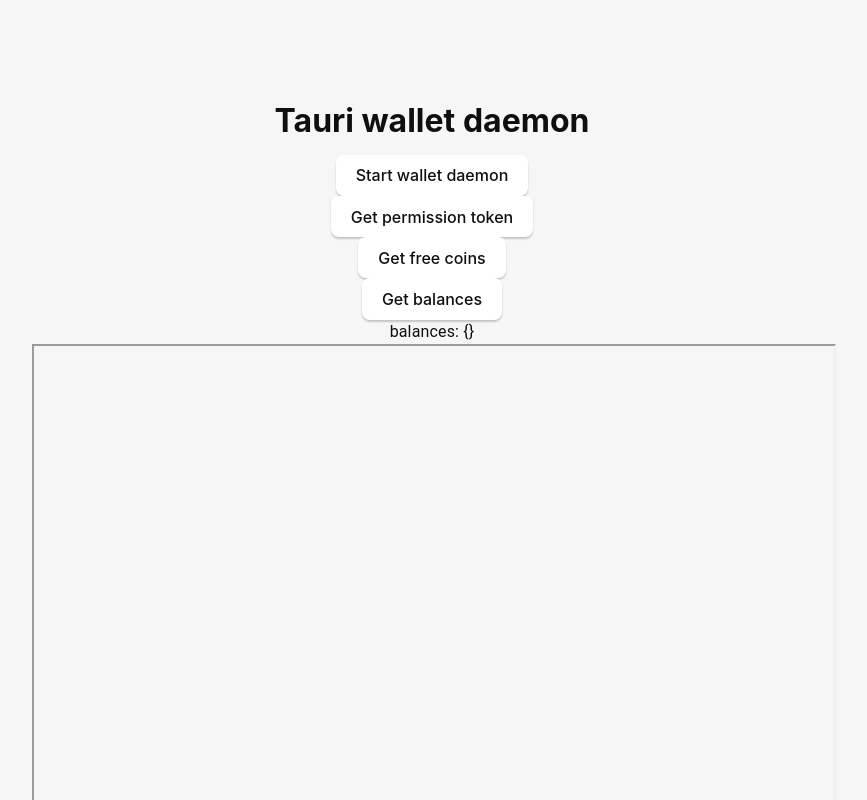
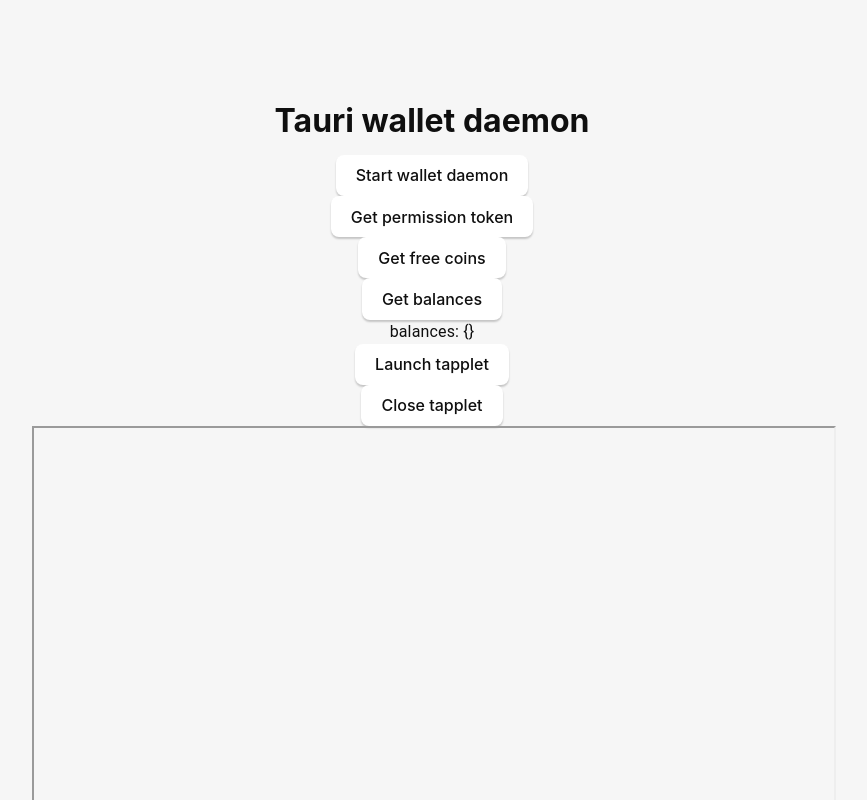
Before and after one commit to tari-project/tari-universe, a React (Vite) app: page / in a window 1280 px wide. Shown: the top 800 px of the page, without its empty margins (208-1075 px from the left). Built offline with nearby package versions, Linux system fonts and the light colour scheme; what @tariproject/wallet_jrpc_client would draw is missing.

Commit message:
Launch tapplet in new process

```diff
--- a/src/App.tsx
+++ b/src/App.tsx
@@ -119,6 +119,8 @@ function SubstateTest() {
 
 function App() {
   const [balances, setBalances] = useState({});
+  const [tappletAddress, setTappletAddress] = useState("");
+
   async function start_wallet_daemon() {
     await invoke("wallet_daemon", {});
   }
@@ -133,6 +135,14 @@ function App() {
 
   async function get_balances() {
     setBalances(await invoke("get_balances", {}));
+  }
+
+  async function launch_tapplet() {
+    setTappletAddress(await invoke("launch_tapplet", {}));
+  }
+
+  async function close_tapplet() {
+    await invoke("close_tapplet", {});
   }
 
   useEffect(() => {
@@ -191,11 +201,32 @@ function App() {
       <Typography textAlign="center">
         balances: {JSON.stringify(balances)}
       </Typography>
+      <form
+        className="row"
+        onSubmit={(e) => {
+          e.preventDefault();
+          launch_tapplet();
+        }}
+      >
+        <button type="submit">Launch tapplet</button>
+      </form>
+      <form
+        className="row"
+        onSubmit={(e) => {
+          e.preventDefault();
+          close_tapplet();
+        }}
+      >
+        <button type="submit">Close tapplet</button>
+      </form>
+      {tappletAddress}
       <Box>
-        <iframe src="http://localhost:3001/" width="100%" height="500"></iframe>
+        <iframe
+          src={`http://${tappletAddress}`}
+          width="100%"
+          height="500"
+        ></iframe>
       </Box>
-      <AccountTest />
-      <SubstateTest />
     </div>
   );
 }
```
Also changed, not shown: 2 other files (tests, documents, lock files or other folders).
